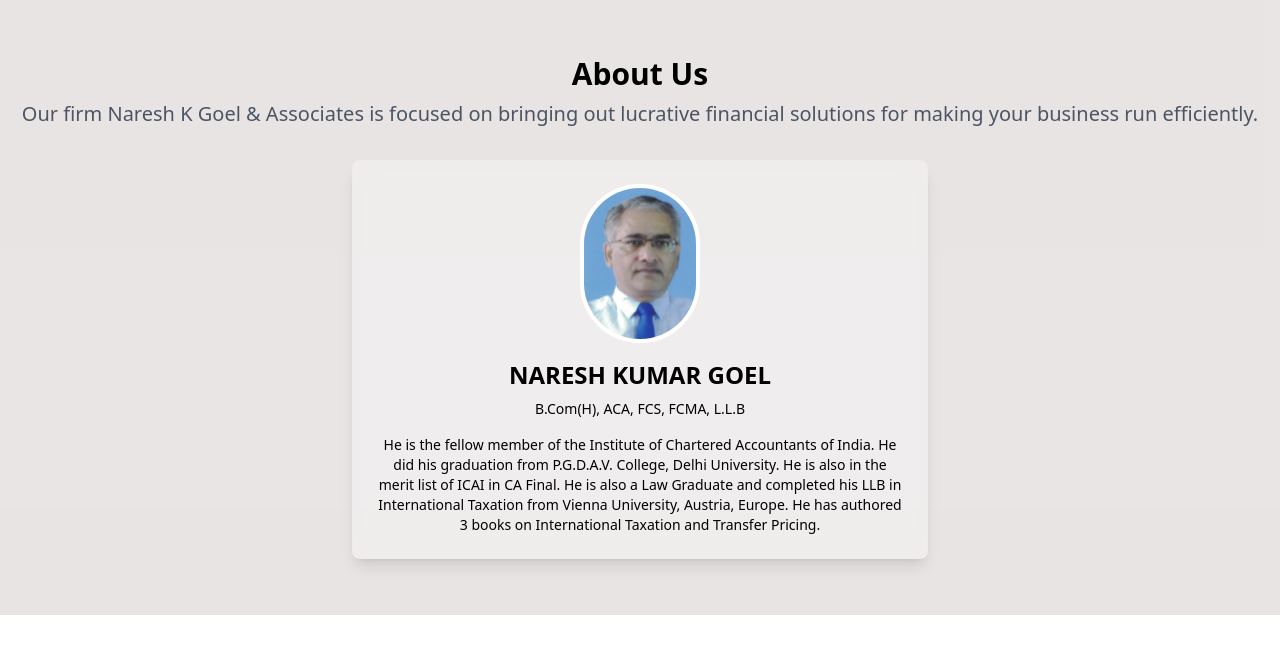
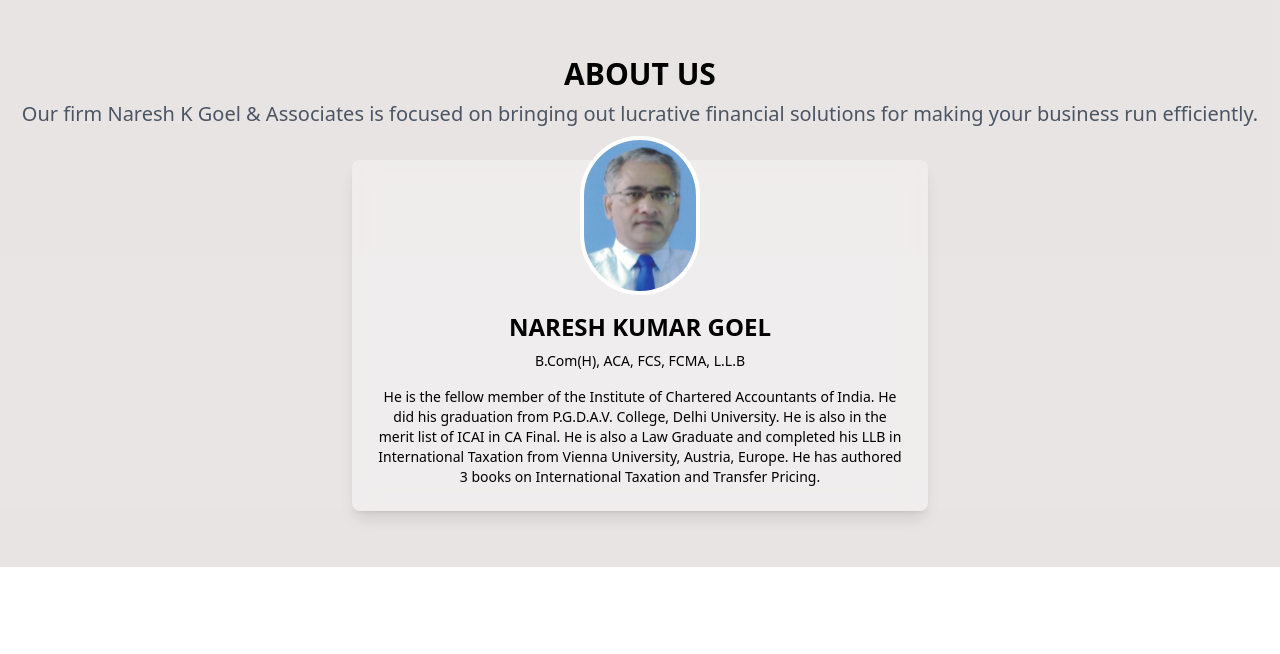
Before and after one commit to KILLERGTG01/ca, a Next.js app: page /components/About in a window 1280 px wide. Shown: the top 654 px of the page. Built offline with nearby package versions, Linux system fonts and the light colour scheme.

Commit message:
About us completed

```diff
--- a/app/components/About/page.tsx
+++ b/app/components/About/page.tsx
@@ -7,15 +7,20 @@
   const [isInView, setIsInView] = useState(false);
   const aboutRef = useRef(null);
 
+  // Full text to be displayed (no typing animation)
+  const fullText = "Our firm Naresh K Goel & Associates is focused on bringing out lucrative financial solutions for making your business run efficiently.";
 
+  // Using Intersection Observer to detect when the section is in view
   useEffect(() => {
     const observer = new IntersectionObserver(
       (entries) => {
         if (entries[0].isIntersecting) {
           setIsInView(true);
+        } else {
+          setIsInView(false);
         }
       },
-      { threshold: 0.3 }
+      { threshold: 0.3 } // When 30% of the About section is visible, trigger the animation
     );
 
     if (aboutRef.current) {
@@ -32,61 +37,63 @@
   return (
     <div
       ref={aboutRef}
-      className={`relative w-full h-auto bg-[#e6e1e1e0] py-8 sm:py-9 md:py-10 lg:py-19 transition-all duration-700 ${
-        isInView ? 'scale-100' : 'scale-95'
+      className={`relative w-full h-auto bg-[#e6e1e1e0] py-8 sm:py-9 md:py-10 lg:py-19 transition-all duration-700 ease-in-out transform ${
+        isInView ? 'opacity-100 translate-y-0' : 'opacity-0 translate-y-10'
       }`}
     >
       <div className='text-center px-4 py-4'>
         <p
-          className={`text-black font-bold text-lg sm:text-xl md:text-2xl lg:text-3xl mb-2 transition-opacity duration-700 ${
+          className={`text-black font-bold text-lg sm:text-xl md:text-2xl lg:text-3xl mb-2 transition-opacity duration-700 ease-in-out ${
+            isInView ? 'opacity-100 translate-y-0' : 'opacity-0 translate-y-10'
+          }`}
+        >
+          ABOUT US
+        </p>
+
+        {/* Display full text normally (without typing animation) */}
+        <p
+          className={`text-gray-600 text-sm sm:text-base md:text-lg lg:text-xl mb-8 transition-opacity duration-700 delay-100 ease-in-out ${
             isInView ? 'opacity-100' : 'opacity-0'
           }`}
         >
-          About Us
-        </p>
-        <p
-          className={`text-gray-600 text-sm sm:text-base md:text-lg lg:text-xl mb-8 transition-opacity duration-700 delay-100 ${
-            isInView ? 'opacity-100' : 'opacity-0'
-          }`}
-        >
-          Our firm Naresh K Goel & Associates is focused on bringing out lucrative financial solutions for making your business run efficiently.
+          {fullText}
         </p>
 
-
+        {/* New content layout with image and description */}
         <div
-          className={`flex flex-col items-center bg-white/30 text-black rounded-lg shadow-lg p-6 max-w-xl mx-auto backdrop-blur-md transition-all duration-700 delay-200 ${
+          className={`flex flex-col items-center bg-white/30 text-black rounded-lg shadow-lg p-6 max-w-xl mx-auto backdrop-blur-md transition-all duration-700 delay-200 ease-in-out ${
             isInView ? 'translate-y-0 opacity-100' : 'translate-y-10 opacity-0'
           }`}
         >
-          <div className='relative mb-4'>
+          <div className='relative -mt-12 mb-4'>
             <Image
               src={papa}
               alt='About Us Image'
               width={120}
               height={120}
-              className='rounded-full border-4 border-white transition-transform duration-700 delay-300'
+              className='rounded-full border-4 border-white transition-transform duration-700 ease-in-out'
               style={{
                 transform: isInView ? 'scale(1)' : 'scale(0.8)',
               }}
             />
           </div>
           <h3
-            className={`text-2xl font-bold mb-2 transition-opacity duration-700 delay-400 ${
-              isInView ? 'opacity-100' : 'opacity-0'
+            className={`text-2xl font-bold mb-2 transition-opacity duration-700 delay-300 ease-in-out ${
+              isInView ? 'opacity-100 translate-y-0' : 'opacity-0 translate-y-10'
             }`}
           >
             NARESH KUMAR GOEL
           </h3>
           <p
-            className={`text-sm font-medium mb-4 transition-opacity duration-700 delay-500 ${
-              isInView ? 'opacity-100' : 'opacity-0'
+            className={`text-sm font-medium mb-4 transition-opacity duration-700 delay-400 ease-in-out ${
+              isInView ? 'opacity-100 translate-y-0' : 'opacity-0 translate-y-10'
             }`}
           >
             B.Com(H), ACA, FCS, FCMA, L.L.B
           </p>
           <p
-            className={`text-center text-sm transition-opacity duration-700 delay-600 ${
-              isInView ? 'opacity-100' : 'opacity-0'
+            className={`text-center text-sm transition-opacity duration-700 delay-500 ease-in-out ${
+              isInView ? 'opacity-100 translate-y-0' : 'opacity-0 translate-y-10'
             }`}
           >
             He is the fellow member of the Institute of Chartered Accountants of India. He did his graduation from P.G.D.A.V. College,
--- a/app/components/Hero/page.tsx
+++ b/app/components/Hero/page.tsx
@@ -7,22 +7,21 @@
 import pic4 from '@/app/assets/Hero/pic4.svg';
 import pic5 from '@/app/assets/Hero/pic5.svg';
 
-// Type definition for the Hero component
+
 const Hero: React.FC = () => {
   const [currentIndex, setCurrentIndex] = useState(0);
   const images = [pic1, pic2, pic3, pic4, pic5];
 
-  // Automatically move to the next slide every 3 seconds
   useEffect(() => {
     const interval = setInterval(() => {
       setCurrentIndex((prevIndex) => (prevIndex + 1) % images.length);
-    }, 3000); // Change slide every 3 seconds
+    }, 3000);
 
-    // Cleanup interval on component unmount
+
     return () => clearInterval(interval);
   }, [images.length]);
 
-  // Handler for manually navigating to the previous and next slides
+
   const nextSlide = () => {
     setCurrentIndex((prevIndex) => (prevIndex + 1) % images.length);
   };
@@ -46,13 +45,12 @@
               className="absolute block w-full h-full object-cover"
               alt={`Slide ${index + 1}`}
 
-              priority={currentIndex === index} // Ensures the current image is loaded with priority
+              priority={currentIndex === index}
             />
           </div>
         ))}
       </div>
 
-      {/* Carousel Controls for manual navigation */}
       <button
         type="button"
         className="absolute top-0 left-0 z-30 flex items-center justify-center h-full px-4 cursor-pointer group focus:outline-none"
```
